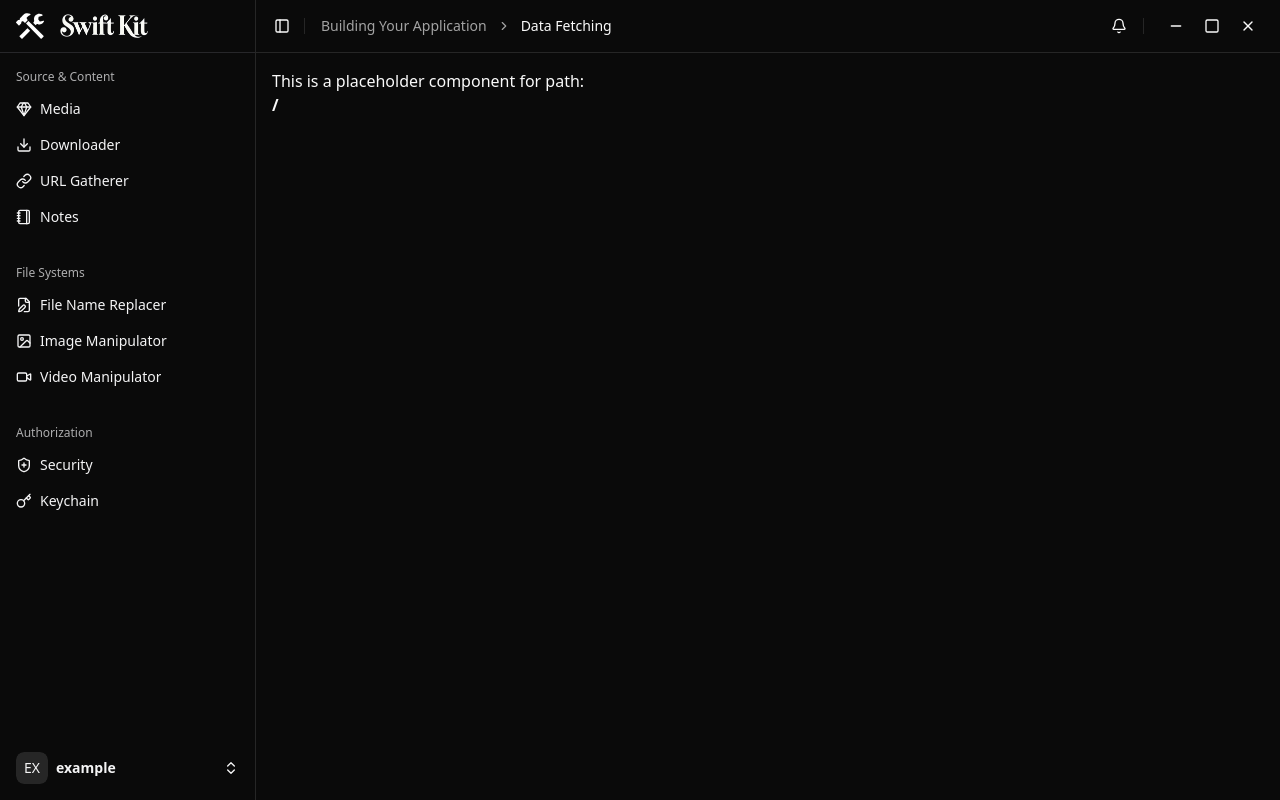
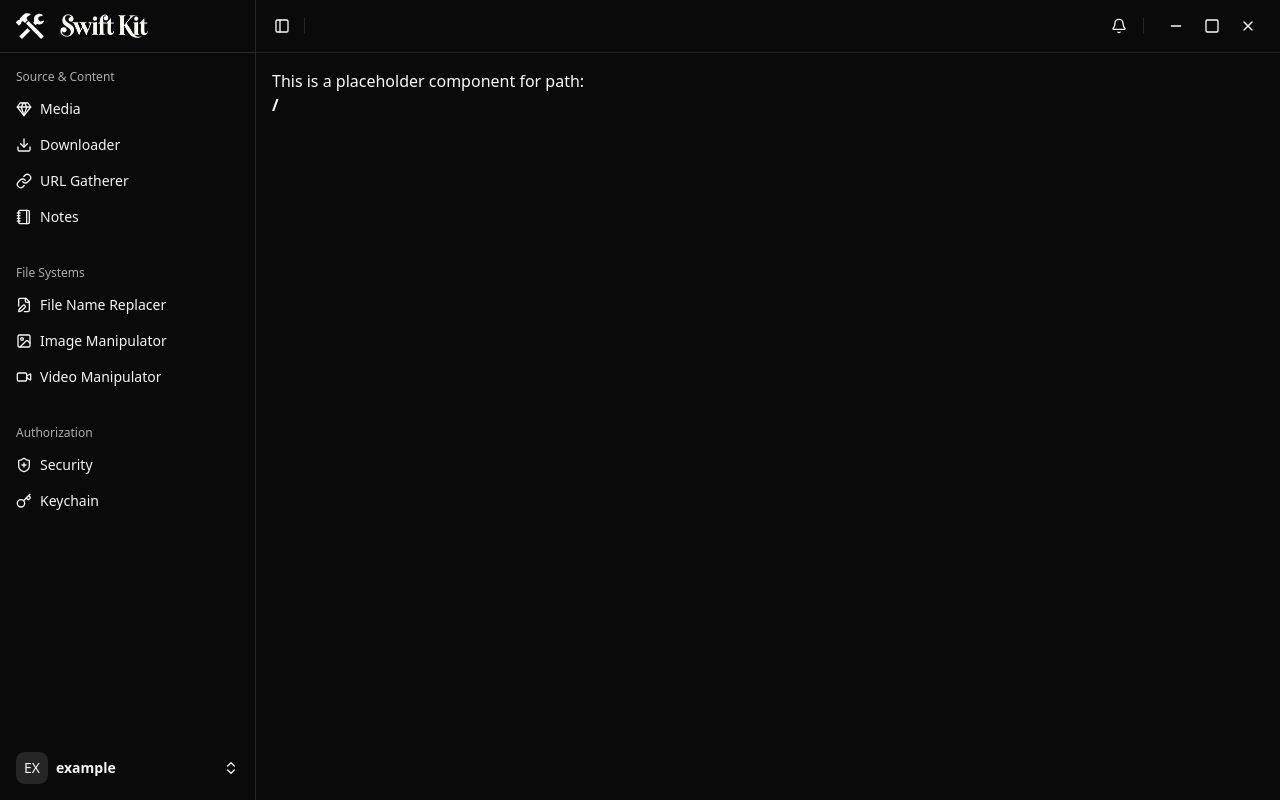
Before and after one commit to ev3nst/swift-kit, a React (Vite) app: page / in a window 1280 px wide. Built offline with nearby package versions, Linux system fonts and the light colour scheme.

Commit message:
breadcrumbs as a seperate component and auto generates

```diff
--- /dev/null
+++ b/src/layout/breadcrumbs.tsx
@@ -0,0 +1,52 @@
+import React from 'react';
+import { Link, useLocation } from 'wouter';
+
+import {
+	Breadcrumb,
+	BreadcrumbItem,
+	BreadcrumbLink,
+	BreadcrumbList,
+	BreadcrumbPage,
+	BreadcrumbSeparator,
+} from '@/components/breadcrumb';
+
+export const Breadcrumbs = () => {
+	const [location] = useLocation();
+	const pathSegments = location.split('/').filter(Boolean);
+	const formatText = text =>
+		text
+			.replace(/-/g, ' ')
+			.replace(/\b\w/g, char => char.toUpperCase());
+
+	return (
+		<Breadcrumb>
+			<BreadcrumbList>
+				{pathSegments.map((segment, index) => {
+					const href = `/${pathSegments.slice(0, index + 1).join('/')}`;
+					const isLast = index === pathSegments.length - 1;
+
+					return (
+						<React.Fragment key={`breadcrumb-${href}`}>
+							<BreadcrumbItem
+								className={isLast ? '' : 'hidden lg:block'}
+							>
+								{isLast ? (
+									<BreadcrumbPage>
+										{formatText(segment)}
+									</BreadcrumbPage>
+								) : (
+									<BreadcrumbLink asChild>
+										<Link to={href}>{formatText(segment)}</Link>
+									</BreadcrumbLink>
+								)}
+							</BreadcrumbItem>
+							{!isLast && (
+								<BreadcrumbSeparator className="hidden lg:block" />
+							)}
+						</React.Fragment>
+					);
+				})}
+			</BreadcrumbList>
+		</Breadcrumb>
+	);
+};
--- a/src/layout/index.tsx
+++ b/src/layout/index.tsx
@@ -6,18 +6,11 @@ import {
 	SidebarProvider,
 	SidebarTrigger,
 } from '@/components/sidebar';
-import {
-	Breadcrumb,
-	BreadcrumbItem,
-	BreadcrumbLink,
-	BreadcrumbList,
-	BreadcrumbPage,
-	BreadcrumbSeparator,
-} from '@/components/breadcrumb';
 import { Button } from '@/components/button';
 import { Separator } from '@/components/separator';
 
 import { AppSidebar } from './app-sidebar';
+import { Breadcrumbs } from './breadcrumbs';
 import { Notifications } from './notifications';
 
 const Layout = ({ children }: { children: ReactNode }) => {
@@ -42,21 +35,7 @@ const Layout = ({ children }: { children: ReactNode }) => {
 							orientation="vertical"
 							className="mr-2 h-4"
 						/>
-						<Breadcrumb>
-							<BreadcrumbList>
-								<BreadcrumbItem className="hidden lg:block">
-									<BreadcrumbLink href="#">
-										Building Your Application
-									</BreadcrumbLink>
-								</BreadcrumbItem>
-								<BreadcrumbSeparator className="hidden lg:block" />
-								<BreadcrumbItem>
-									<BreadcrumbPage>
-										Data Fetching
-									</BreadcrumbPage>
-								</BreadcrumbItem>
-							</BreadcrumbList>
-						</Breadcrumb>
+						<Breadcrumbs />
 					</div>
 					<div className="flex gap-2 items-center">
 						<div className="flex gap-2">
```
